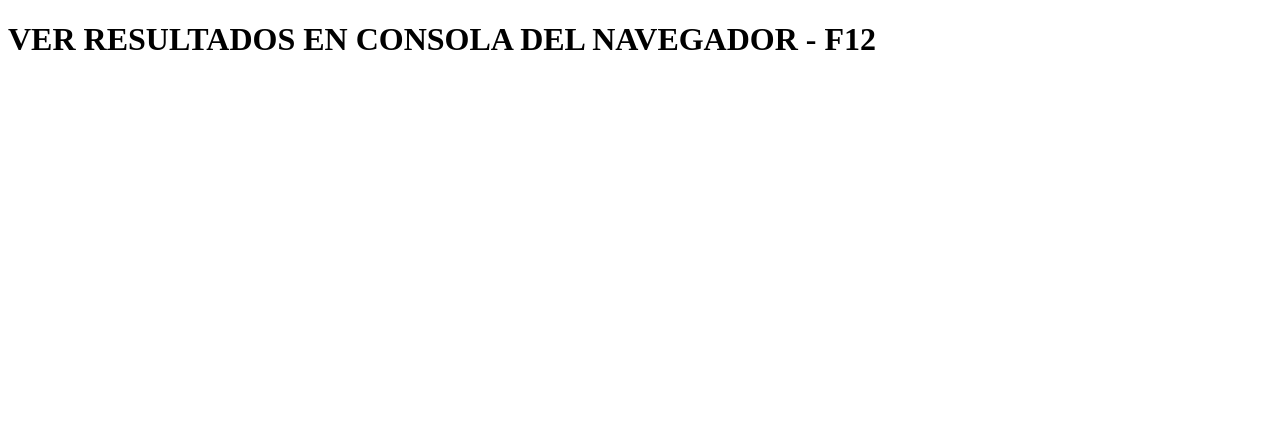
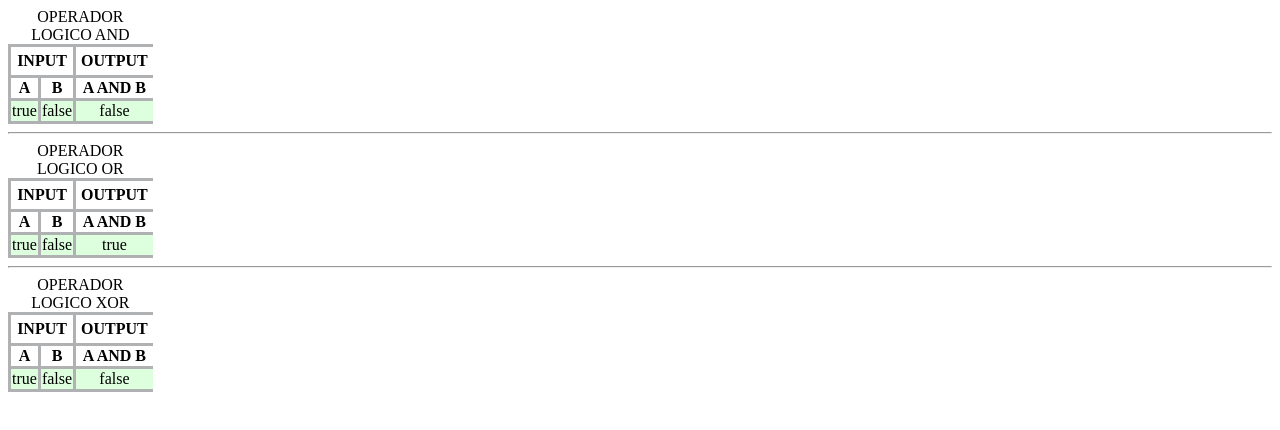
Before and after one commit to wrojas2/Operadores_15_02_2022, a plain HTML site: page index.html in a window 1280 px wide. Drawn offline with Linux system fonts and the light colour scheme.

Commit message:
OPERADORES_LOGICOS EJERCICIO_01_03_2022

```diff
--- a/index.html
+++ b/index.html
@@ -8,9 +8,59 @@
     <meta name="viewport" content="width=device-width, initial-scale=1.0">
     <title>OPERADORES JAVA SCRIPT</title>
     <link rel="shortcut icon" href="icono.png"  type="image/x-icon">
-    <script src = "main.js"></script>
+    <link rel="stylesheet" href="style.css">
 </head>
 <body>
-    <h1>VER RESULTADOS EN CONSOLA DEL NAVEGADOR - F12</h1>
+   <table>
+       <caption>OPERADOR LOGICO AND</caption>
+       <thead>
+           <tr>
+               <th colspan="2">INPUT</th>
+               <th>OUTPUT</th>
+           </tr>
+       </thead>
+       <tbody id="OperadorAND">
+           <tr>
+               <th>A</th>
+               <th>B</th>
+               <th>A AND B</th>
+           </tr>
+       </tbody>
+   </table>
+   <hr>
+   <table>
+    <caption>OPERADOR LOGICO OR</caption>
+    <thead>
+        <tr>
+            <th colspan="2">INPUT</th>
+            <th>OUTPUT</th>
+        </tr>
+    </thead>
+    <tbody id="OperadorOR">
+        <tr>
+            <th>A</th>
+            <th>B</th>
+            <th>A AND B</th>
+        </tr>
+    </tbody>
+</table>
+<hr>
+   <table>
+    <caption>OPERADOR LOGICO XOR</caption>
+    <thead>
+        <tr>
+            <th colspan="2">INPUT</th>
+            <th>OUTPUT</th>
+        </tr>
+    </thead>
+    <tbody id="OperadorNOT">
+        <tr>
+            <th>A</th>
+            <th>B</th>
+            <th>A AND B</th>
+        </tr>
+    </tbody>
+</table>
+   <script src="main.js"></script>
 </body>
 </html>
--- a/main.js
+++ b/main.js
@@ -1,13 +1,34 @@
+/* OPERADORE LOGICOS EJERCICIO  */
 
-/* OPERADOR OR || */
+let a = true;
+let b = false;
+let validar = function(id, ope){
+    document.querySelector(id).insertAdjacentHTML("beforeend", `
+    <tr>
+        <td>${a}</td>
+        <td>${b}</td>
+        <td>${
+            (ope == "&") ? a && b
+            : (ope == "|") ? a || b
+            : (ope == "!") ? !a
+            : ""
+            }
+        </td>
+    </tr>
+    `);
+}
+validar("#OperadorAND","&");
+validar("#OperadorOR","|");
+validar("#OperadorNOT","!");
+
+/* OPERADOR OR ||
 // cuando una condicion sea verdadera, el resultado sera TRUE
 // Solo será false, cuando las dos condiciones sean false.
 let resultado = true || false ;
 console.log(resultado)
 
 resultado = false || false ;
-console.log(resultado)
-
+console.log(resultado) */
 
 /* OPERADOR AND &&
 
--- /dev/null
+++ b/style.css
@@ -0,0 +1,32 @@
+table{
+    border-spacing: 0;
+}
+th, td{
+   text-align: center;
+   outline: none;
+   border-left-color : #b0b1b3;
+   border-left-style: solid;
+   border-bottom-color : #b0b1b3;
+   border-bottom-style: solid;
+}
+table thead th{
+    border-top-color: #b0b1b3;
+    border-top-style: solid;
+}
+table tbody tr th:last-child
+table tbody tr td:last-child
+table thead tr th:last-child{
+    border-right-color : #b0b1b3;
+    border-right-style: solid;
+}
+table tbody tr:nth-of-type(1)
+table thead tr:nth-of-type(1){
+    background: #def;
+}
+
+table thead tr th{
+    padding: 5px;
+}
+table tbody tr td{
+    background:#ddffdd ;
+}
```
